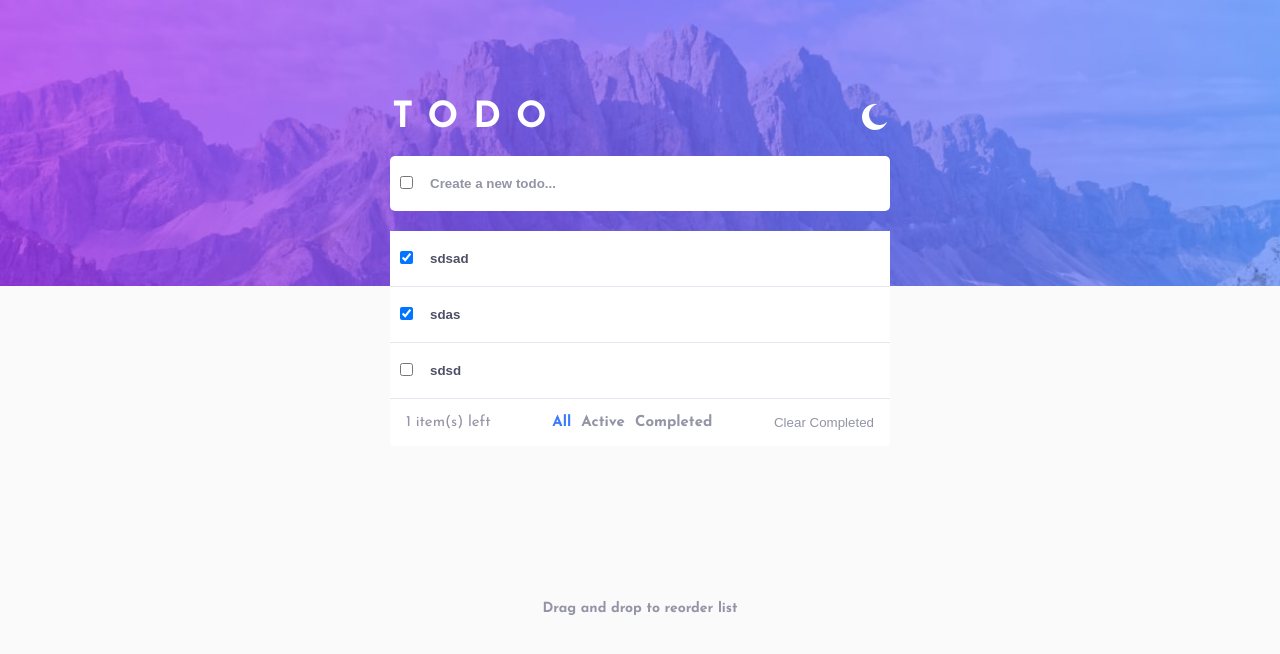
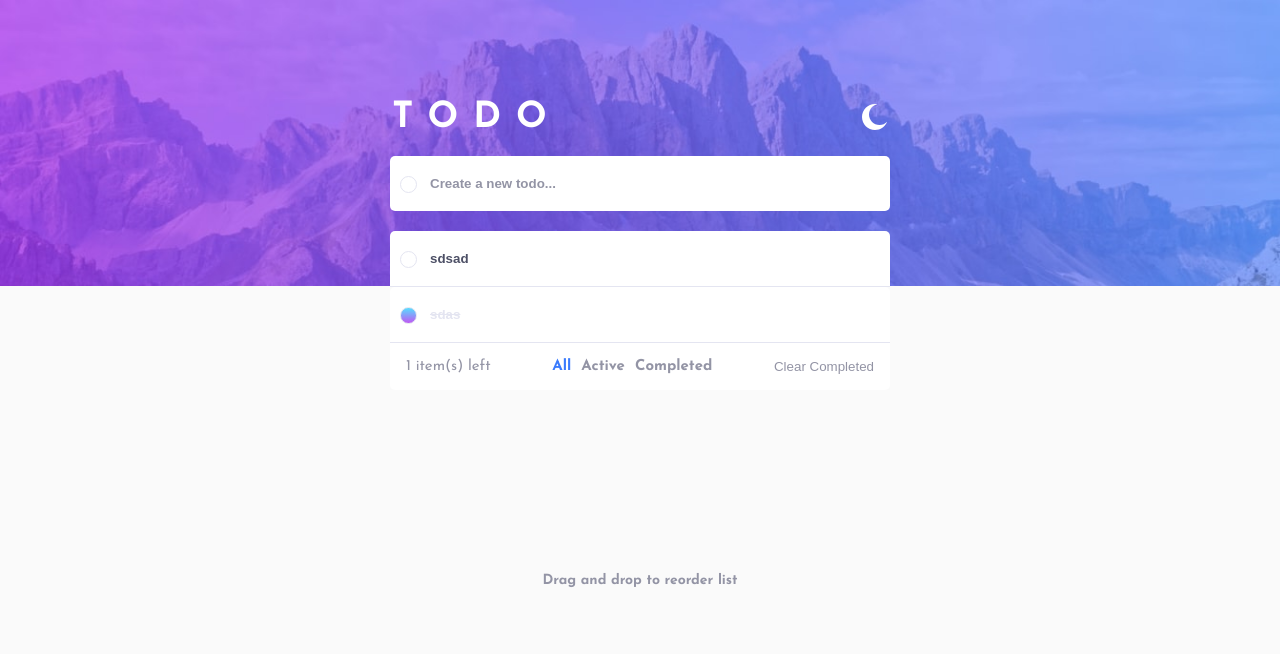
Before and after one commit to Danielhu3/todo-list-react, a React (Create React App) app: page / in a window 1280 px wide. Shown: the top 654 px of the page. Built offline with nearby package versions, Linux system fonts and the light colour scheme; data requests are answered from the project's data file.

Commit message:
Checked line through

```diff
--- a/db.json
+++ b/db.json
@@ -3,17 +3,12 @@
     {
       "id": 1,
       "text": "sdsad",
-      "done": true
+      "done": false
     },
     {
       "id": 2,
       "text": "sdas",
       "done": true
-    },
-    {
-      "id": 3,
-      "text": "sdsd",
-      "done": false
     }
   ]
 }
--- a/src/App.css
+++ b/src/App.css
@@ -134,7 +134,7 @@ body{
 }
 
 /* Border on the 1st todo item*/
-.bottom-list-created input:nth-of-type(1){
+.bottom-list-created input:nth-of-type(2){
   border-radius: 0.5rem 0.5rem 0 0;
 
 }
--- a/src/Components/BottomPart/BottomBar.js
+++ b/src/Components/BottomPart/BottomBar.js
@@ -11,7 +11,6 @@ const BottomBar = ({darkMode, data, radio, setRadio, setDataRefresh}) => {
   React.useEffect(()=>{
     setItemsLeft(0)
     data && data.map((item) => item.done ? null : setItemsLeft((actual) => actual + 1))
-    console.log(itemsLeft)
 
   }, [data, itemsLeft])
 
--- a/src/Components/BottomPart/Input.js
+++ b/src/Components/BottomPart/Input.js
@@ -89,15 +89,15 @@ const Input = ({text, id, done, placeholder, darkMode, AddItem, setData, setData
   return (
   <>
 
-     <input type='checkbox' className={styles.checkbox} checked={checked} onChange={setDone}></input>
+     <input type='checkbox' className={`${styles.checkbox} ${darkMode ? styles.darkMode : ''}`} checked={checked} onChange={setDone}></input>
 
-    <input type='text' placeholder={placeholder}
+      <input type='text' placeholder={placeholder}
       value={value ? value : ''} onChange={(event)=> setValue(event.target.value)}
 
       onKeyDown ={(event) => AddItem ? event.key === 'Enter' ? todoPost(event) : null
       : event.key === 'Enter' ? todoEdit(event) : null}
 
-      className={`${styles.input} ${darkMode ? styles.darkMode : ''}`}>
+      className={`${styles.input} ${darkMode ? styles.darkMode : ''} ${checked ? styles.checked : ''}`}>
     </input>
     <button className={styles.close} onClick={todoDelete}></button>
   </>
--- a/src/Components/BottomPart/Input.module.css
+++ b/src/Components/BottomPart/Input.module.css
@@ -8,6 +8,16 @@
     background-color: white;
     border-bottom: solid 1px var(--very-light-grayish-blue);
     color: var(--very-dark-grayish-blue);
+}
+
+.input.checked{
+    text-decoration: line-through;
+    color: var(--very-light-grayish-blue);
+
+}
+
+.input.checked.darkMode{
+    color: var(--very-dark-grayish-blue)
 }
 
 .input:focus{
@@ -29,9 +39,37 @@
 
 .checkbox{
     position:absolute;
-    left: 1rem;;
-    top:2rem;
+    left: 1rem;
+    top: 2rem;
+    cursor: pointer;
+
+
+    width: 1.3em;
+    height: 1.3em;
+    border-radius: 50%;
+    vertical-align: middle;
+    appearance: none;
+    outline: none;
+    background-color: transparent;
+    border: 1px solid var(--very-light-grayish-blue);
+
+
 }
+
+.checkbox.darkMode{
+    border: 1px solid var(--very-dark-grayish-blue-2);
+}
+
+
+
+.checkbox:checked{
+
+    background: linear-gradient(to bottom, hsl(192, 100%, 67%), hsl(280, 87%, 65%)) ;
+
+
+
+}
+
 
 .close{
     cursor: pointer;
```
Also changed, not shown: src/files/todo.md (+6 -6 lines), src/images/icon-check.svg.
